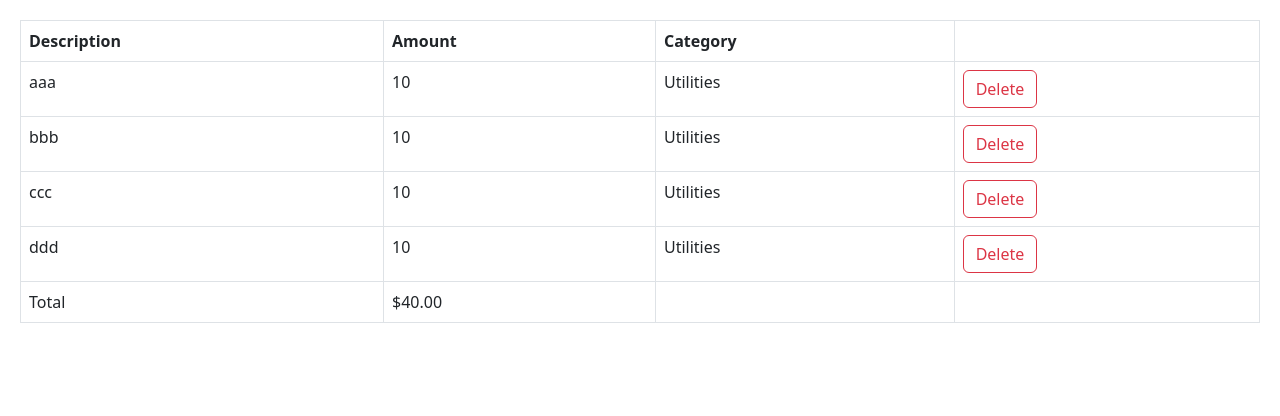
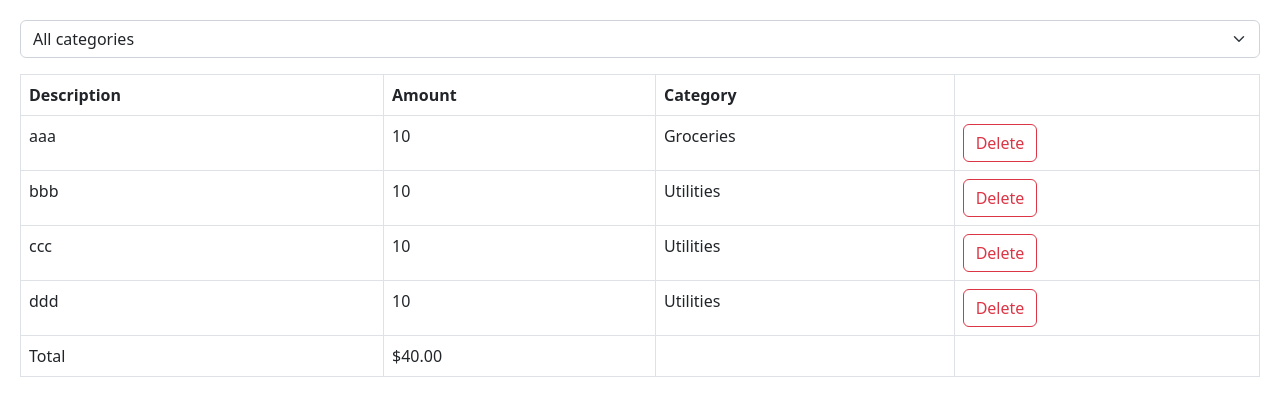
Before and after one commit to omurilolima/react-app, a React (Vite) app: page / in a window 1280 px wide. Shown: the top 416 px of the page. Built offline with nearby package versions, Linux system fonts and the light colour scheme; the HTML template or start-up script is replaced by a standard one.

Commit message:
Build ExpenseFilter component

```diff
--- a/src/App.tsx
+++ b/src/App.tsx
@@ -2,21 +2,31 @@
 import Form from "./components/Form";
 import "./index.css";
 import ExpenseList from "./expense-tracker/components/ExpenseList";
+import ExpenseFilter from "./expense-tracker/components/ExpenseFilter";
 
 function App() {
+  const [selectedCategory, setSelectedCategory] = useState("");
+
   const [expenses, setExpenses] = useState([
-    { id: 1, description: "aaa", amount: 10, category: "Utilities" },
+    { id: 1, description: "aaa", amount: 10, category: "Groceries" },
     { id: 2, description: "bbb", amount: 10, category: "Utilities" },
     { id: 3, description: "ccc", amount: 10, category: "Utilities" },
     { id: 4, description: "ddd", amount: 10, category: "Utilities" },
   ]);
 
-  if (expenses.length === 0) return null;
+  const visibleExpenses = selectedCategory
+    ? expenses.filter((e) => e.category === selectedCategory)
+    : expenses;
 
   return (
     <div>
+      <div className="mb-3">
+        <ExpenseFilter
+          onSelectCategory={(category) => setSelectedCategory(category)}
+        />
+      </div>
       <ExpenseList
-        expenses={expenses}
+        expenses={visibleExpenses}
         onDelete={(id) => setExpenses(expenses.filter((e) => e.id != id))}
       />
     </div>
--- /dev/null
+++ b/src/expense-tracker/components/ExpenseFilter.tsx
@@ -0,0 +1,21 @@
+import React from "react";
+
+interface Props {
+  onSelectCategory: (category: string) => void;
+}
+
+const ExpenseFilter = ({ onSelectCategory }: Props) => {
+  return (
+    <select
+      className="form-select"
+      onChange={(event) => onSelectCategory(event.target.value)}
+    >
+      <option value="">All categories</option>
+      <option value="Groceries">Groceries</option>
+      <option value="Utilities">Utilities</option>
+      <option value="Entertainment">Entertainment</option>
+    </select>
+  );
+};
+
+export default ExpenseFilter;
```
